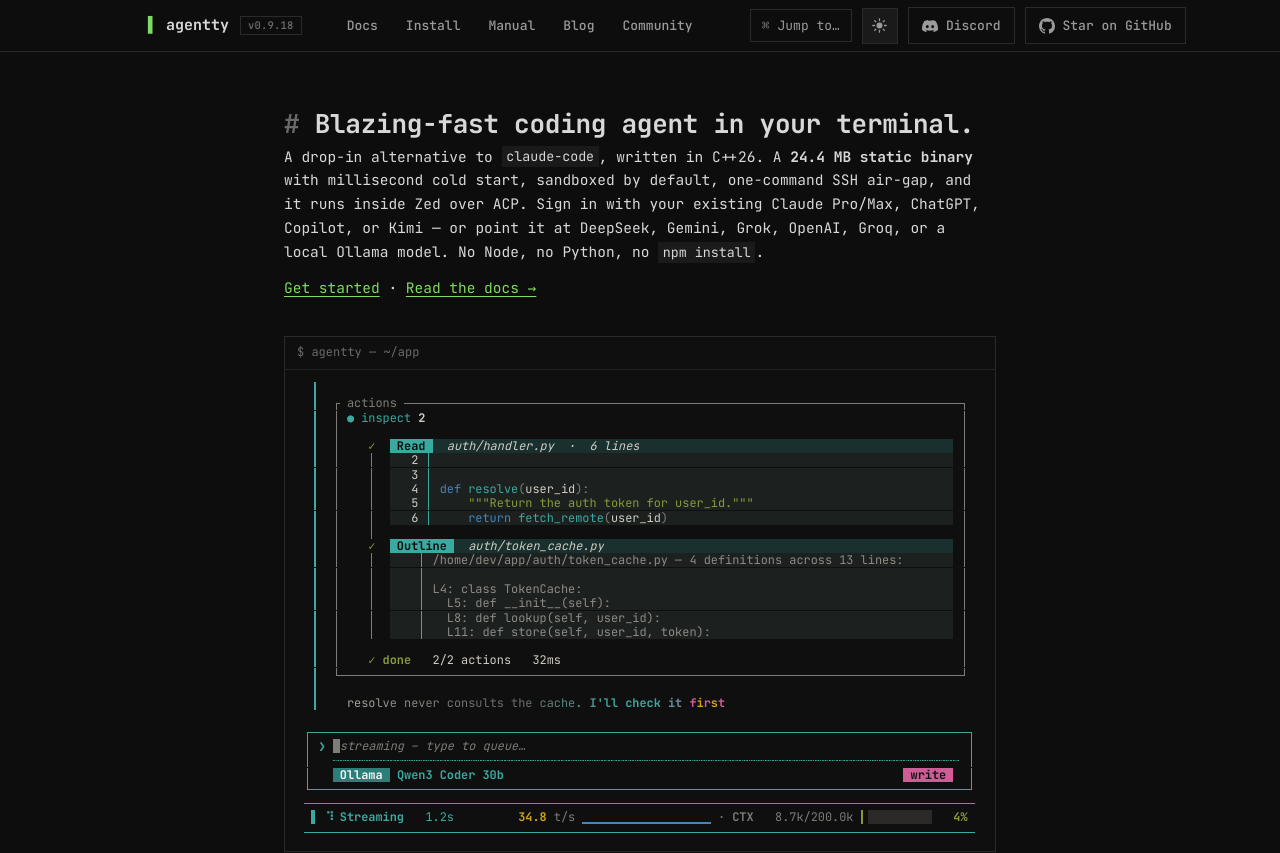
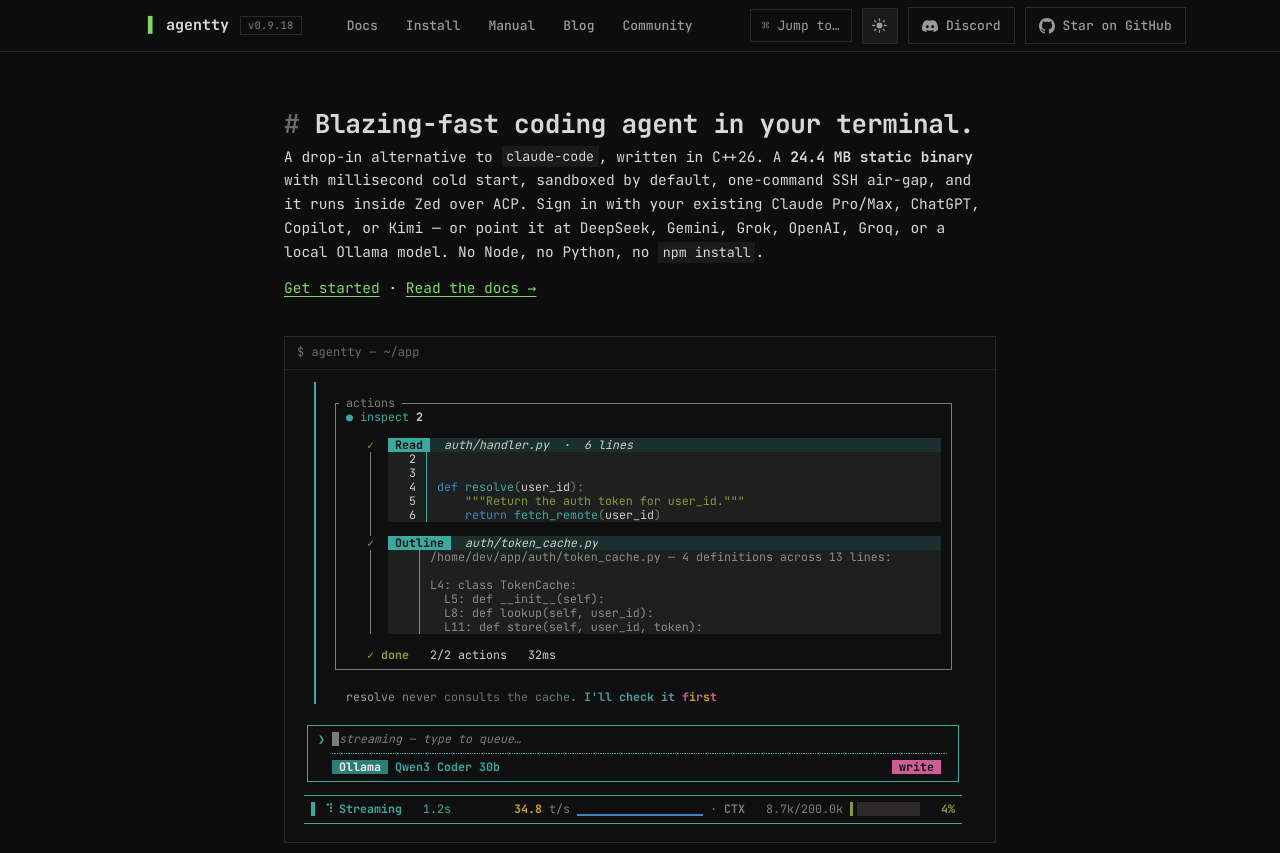
Before and after one commit to 1ay1/agentty.org, a Next.js app: page / in a window 1280 px wide. Shown: the top 853 px of the page. Built offline with nearby package versions, Linux system fonts and the light colour scheme.

Commit message:
Demo: pixel-snapped cell grid, no row seams

```diff
--- a/app/minimal.css
+++ b/app/minimal.css
@@ -181,10 +181,14 @@ footer, .foot { background: none !important; border-top: 1px solid var(--border)
 .replay-grid {
   --lh: 1.2;
   --t: max(1px, .075em);
+  /* the cell: width --cw, height --rh = 2 × --cw (= 1.2em, since JetBrains
+     Mono's advance is exactly 0.6em). Fallback: fluid, fractional px. */
+  --cw: min(7.8px, calc(100cqi / var(--cols)));
+  --rh: calc(var(--cw) * 2);
   font-family: var(--mono);
-  font-size: min(13px, calc(100cqi / (var(--cols) * 0.6)));
-  line-height: var(--lh);
-  height: calc(var(--rows) * var(--lh) * 1em);
+  font-size: calc(var(--cw) / .6);
+  line-height: var(--rh);
+  height: calc(var(--rows) * var(--rh));
   white-space: pre;
   letter-spacing: 0;
   font-kerning: none;
@@ -197,7 +201,17 @@ footer, .foot { background: none !important; border-top: 1px solid var(--border)
 /* rows: fixed-size and fully contained (layout + paint), so a changed row
    re-lays-out and repaints only itself. Glyph ink stays within the 1.2em
    row (JetBrains Mono descends 0.3em; the baseline leaves 0.24em). */
-.replay-grid > div { position: relative; height: calc(var(--lh) * 1em); contain: strict; }
+.replay-grid > div { position: relative; height: var(--rh); contain: strict; }
+/* snap the cell to whole device pixels, so every row and column edge is
+   pixel-aligned: no anti-aliased seams between rows or backgrounds */
+@supports (width: round(down, 1px, 1px)) {
+  .replay-grid {
+    --step: 1px;
+    --cw: min(8px, round(down, calc(100cqi / var(--cols)), var(--step)));
+    --t: max(var(--step), round(calc(var(--cw) * .125), var(--step)));
+  }
+  @media (resolution >= 2dppx) { .replay-grid { --step: .5px; } }
+}
 .replay-grid span { position: absolute; top: 0; height: 100%; overflow: visible; }
 .home-demo figcaption { margin-top: 10px; color: var(--text-faint); font-size: 12px; }
 .home h3 { font-size: 14px; margin: 26px 0 10px; color: var(--text); }
--- a/components/ReplayDemo.tsx
+++ b/components/ReplayDemo.tsx
@@ -23,7 +23,7 @@ export function ReplayDemo() {
           <div key={y}>
             {(first.get(y) ?? []).map(([col, w, text, c]) => (
               <span key={col} data-c={col} className={className(s.classes[c])}
-                style={{ left: `${col}ch`, width: `${w}ch` }}>
+                style={{ left: `calc(var(--cw) * ${col})`, width: `calc(var(--cw) * ${w})` }}>
                 {text}
               </span>
             ))}
--- a/components/ReplayTerminal.tsx
+++ b/components/ReplayTerminal.tsx
@@ -60,14 +60,14 @@ export function ReplayTerminal({
           const el = document.createElement("span");
           const text = document.createTextNode("");
           el.append(text);
-          el.style.left = col + "ch";
+          el.style.left = `calc(var(--cw) * ${col})`;
           row.append(el);
           c = { el, text, c: -1, t: "", w: -1, gen: 0 };
           pool.set(col, c);
         }
         if (c.c !== ci) { c.el.className = classNames[ci]; c.c = ci; }
         if (c.t !== txt) { c.text.data = txt; c.t = txt; }
-        if (c.w !== w) { c.el.style.width = w + "ch"; c.w = w; }
+        if (c.w !== w) { c.el.style.width = `calc(var(--cw) * ${w})`; c.w = w; }
         c.gen = g;
       }
       if (pool.size > segs.length) pool.forEach((c, k) => { if (c.gen !== g) { c.el.remove(); pool.delete(k); } });
--- a/lib/replay.ts
+++ b/lib/replay.ts
@@ -64,7 +64,7 @@ function glyphRules(): string {
     css += box(hex, "before", `inset:0;opacity:${a}`);
   for (const [hex, n] of Object.entries(glyphs.dash))
     css += `.replay-grid .g${hex}::before{content:'';left:0;right:0;top:${mid(T)};height:${T};` +
-      `background:repeating-linear-gradient(90deg,currentColor 0 ${60 / n}%,transparent 0 ${100 / n}%) 0 0/1ch 100%}`;
+      `background:repeating-linear-gradient(90deg,currentColor 0 ${60 / n}%,transparent 0 ${100 / n}%) 0 0/var(--cw) 100%}`;
   return css;
 }
 export const GLYPH_CSS = glyphRules();
```
